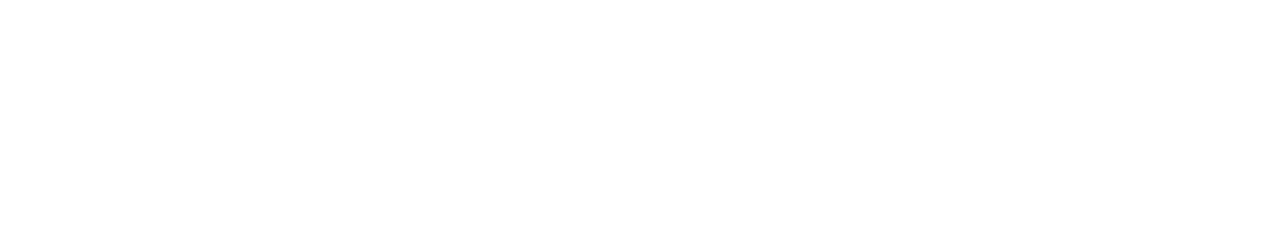
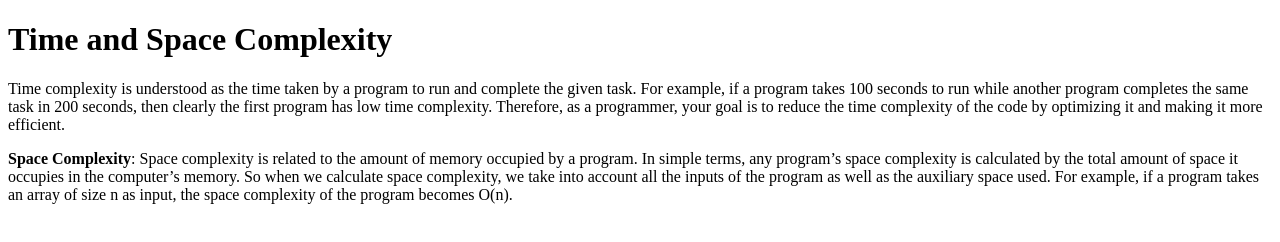
Before and after one commit to acciojob/time-and-space-complexity-mdsarfarj, a website: page main.html in a window 1280 px wide. Drawn offline with Linux system fonts and the light colour scheme.

Commit message:
created a submission

```diff
--- a/main.html
+++ b/main.html
@@ -1,16 +1,13 @@
 <!DOCTYPE html>
+<html>
+<head>
+  <title>Time and Space Complexity</title>
+</head>
+<body>
+  <h1>Time and Space Complexity</h1>
 
-<html>
+  <p>Time complexity is understood as the time taken by a program to run and complete the given task. For example, if a program takes 100 seconds to run while another program completes the same task in 200 seconds, then clearly the first program has low time complexity. Therefore, as a programmer, your goal is to reduce the time complexity of the code by optimizing it and making it more efficient.</p>
 
-<head>
-	<link rel="stylesheet" href="styles.css">
-</head>
-
-<body>
-	<!-- the entire body must be written by student -->
-    <script type="text/javascript" src="./script.js">
-</script>
-
+  <p><b>Space Complexity</b>: Space complexity is related to the amount of memory occupied by a program. In simple terms, any program’s space complexity is calculated by the total amount of space it occupies in the computer’s memory. So when we calculate space complexity, we take into account all the inputs of the program as well as the auxiliary space used. For example, if a program takes an array of size n as input, the space complexity of the program becomes O(n).</p>
 </body>
-
 </html>
```
